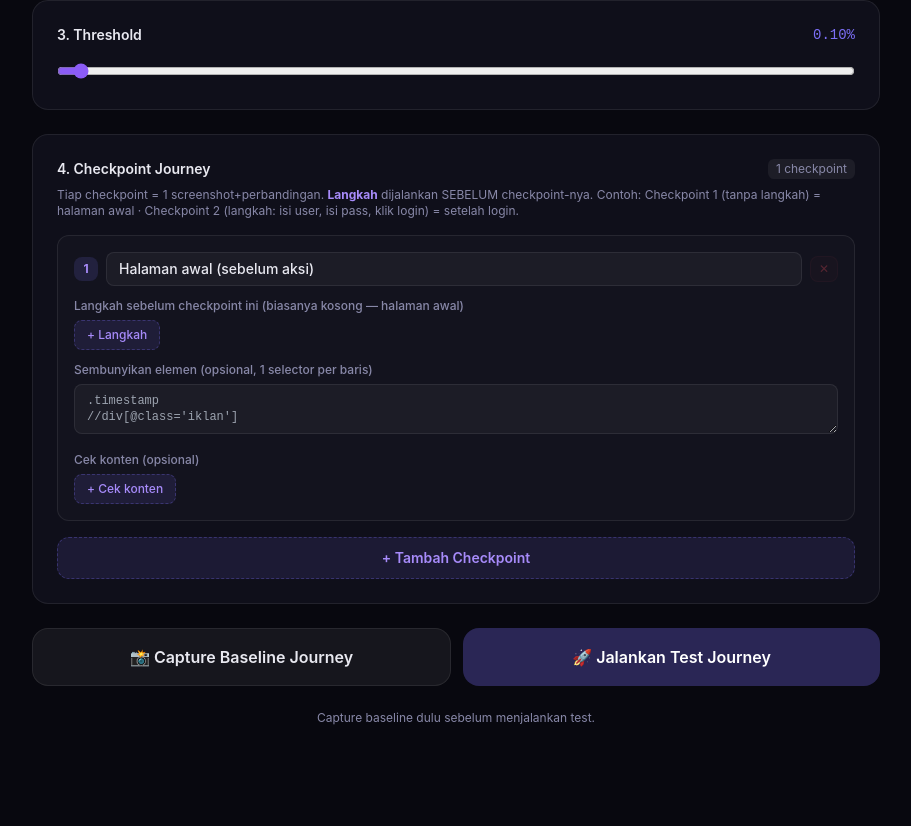
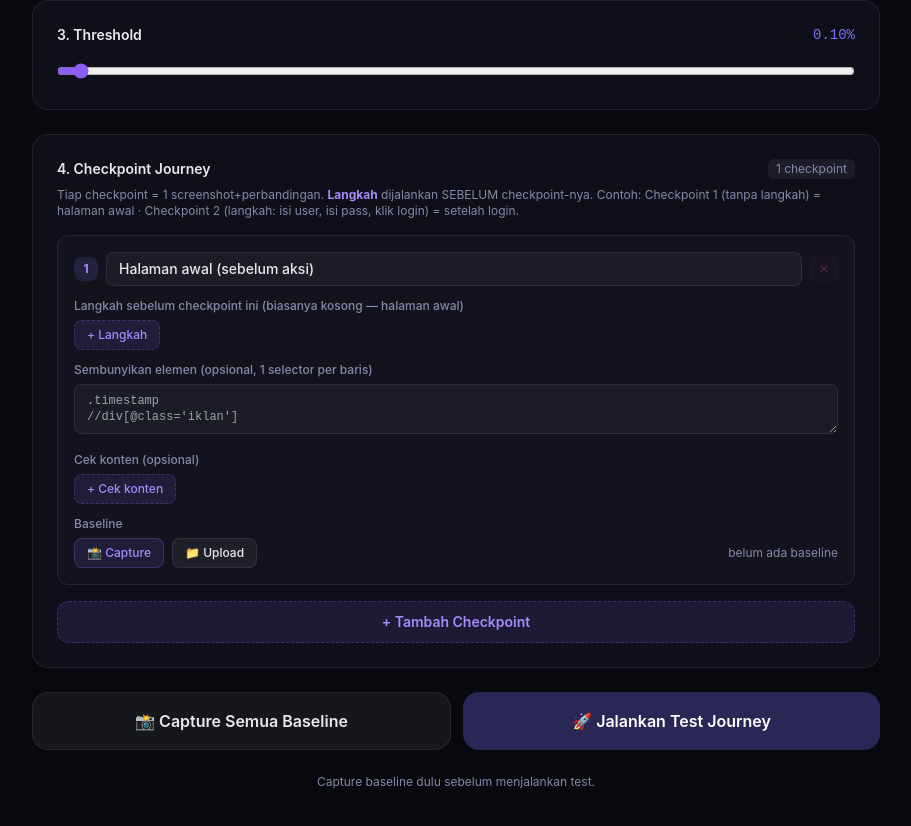
Before and after one commit to raswan010100/vrt-web, a Next.js app: page / in a window 1280 px wide. Shown: the part 507-1333 px from the top of the page, without its empty margins (184-1095 px from the left). Before the commit the page ends 1281 px from the top, so only its background shows below. Built offline with nearby package versions, Linux system fonts and the light colour scheme.

Commit message:
feat: kelola baseline per checkpoint (capture/upload/hapus)

```diff
--- a/src/app/page.tsx
+++ b/src/app/page.tsx
@@ -223,6 +223,7 @@ export default function Home() {
   const [result, setResult] = useState<JourneyReportData | null>(null);
   const [error, setError] = useState<string | null>(null);
   const [busy, setBusy] = useState<'' | 'capture' | 'test'>('');
+  const [capturingId, setCapturingId] = useState<string | null>(null);
   const [loadingMsg, setLoadingMsg] = useState('');
 
   const [url, setUrl] = useState('');
@@ -238,6 +239,50 @@ export default function Home() {
   const updateCp = (id: string, patch: Partial<CheckpointUI>) => setCheckpoints((prev) => prev.map((c) => (c.id === id ? { ...c, ...patch } : c)));
   const removeCp = (id: string) => setCheckpoints((prev) => (prev.length > 1 ? prev.filter((c) => c.id !== id) : prev));
   const addCp = () => setCheckpoints((prev) => [...prev, newCheckpoint(prev.length + 1)]);
+
+  // ── Baseline per checkpoint ────────────────────────────────────────────────
+
+  /** Capture baseline 1 checkpoint: jalankan journey s/d checkpoint ini, ambil shot terakhir. */
+  async function captureOne(id: string) {
+    const v = validateBasics();
+    if (v) { setError(v); return; }
+    const idx = checkpoints.findIndex((c) => c.id === id);
+    if (idx < 0) return;
+    setCapturingId(id);
+    setError(null);
+    try {
+      const slice = checkpoints.slice(0, idx + 1);
+      const res = await fetch('/api/capture', {
+        method: 'POST',
+        headers: { 'Content-Type': 'application/json' },
+        body: JSON.stringify({
+          url: url.trim(),
+          width: viewport.width,
+          height: viewport.height,
+          checkpoints: slice.map((c) => ({ name: c.name, steps: cleanSteps(c.steps), hideSelectors: parseHide(c.hide) })),
+        }),
+      });
+      const data = await res.json();
+      if (!res.ok) throw new Error(data.error || 'Gagal capture baseline.');
+      const shot = data.shots[idx];
+      if (shot) updateCp(id, { baseline: shot });
+    } catch (err) {
+      setError(err instanceof Error ? err.message : 'Gagal capture baseline checkpoint.');
+    } finally {
+      setCapturingId(null);
+    }
+  }
+
+  /** Upload baseline manual dari file lokal. */
+  function uploadOne(id: string, file: File) {
+    if (!file.type.startsWith('image/')) { setError('File baseline harus berupa gambar (PNG/JPG).'); return; }
+    setError(null);
+    const reader = new FileReader();
+    reader.onload = (e) => updateCp(id, { baseline: e.target?.result as string });
+    reader.readAsDataURL(file);
+  }
+
+  const clearOne = (id: string) => updateCp(id, { baseline: null });
 
   function validateBasics(): string | null {
     if (!url.trim() || !url.startsWith('http')) return 'URL harus dimulai dengan http:// atau https://';
@@ -405,7 +450,6 @@ export default function Home() {
                       <span className="w-6 h-6 rounded-lg inline-flex items-center justify-center text-xs font-bold" style={{ background: 'rgba(124,111,247,0.15)', color: '#a78bfa' }}>{idx + 1}</span>
                       <input type="text" value={c.name} onChange={(e) => updateCp(c.id, { name: e.target.value })} placeholder="Nama checkpoint"
                         className="flex-1 rounded-lg px-3 py-1.5 text-sm font-medium outline-none" style={inputStyle} />
-                      {c.baseline && <span className="text-xs px-2 py-0.5 rounded" style={{ background: 'rgba(34,212,122,0.1)', color: '#22d47a', border: '1px solid rgba(34,212,122,0.2)' }}>baseline ✓</span>}
                       <button type="button" onClick={() => removeCp(c.id)} disabled={checkpoints.length === 1}
                         className="px-2 py-1 rounded-lg text-xs" style={{ color: '#f04f5c', background: 'rgba(240,79,92,0.08)', border: '1px solid rgba(240,79,92,0.15)', opacity: checkpoints.length === 1 ? 0.3 : 1 }}>✕</button>
                     </div>
@@ -420,11 +464,29 @@ export default function Home() {
                     <div className="text-xs font-medium mt-3 mb-1.5" style={{ color: 'var(--muted)' }}>Cek konten (opsional)</div>
                     <AssertionEditor items={c.assertions} onChange={(a) => updateCp(c.id, { assertions: a })} />
 
+                    <div className="text-xs font-medium mt-3 mb-1.5" style={{ color: 'var(--muted)' }}>Baseline</div>
+                    <div className="flex flex-wrap items-center gap-2">
+                      <button type="button" onClick={() => captureOne(c.id)} disabled={capturingId !== null || busy !== ''}
+                        className="text-xs px-3 py-1.5 rounded-lg font-medium" style={{ background: 'rgba(124,111,247,0.12)', color: '#a78bfa', border: '1px solid rgba(124,111,247,0.25)', cursor: capturingId || busy ? 'not-allowed' : 'pointer', opacity: capturingId === c.id ? 0.7 : 1 }}>
+                        {capturingId === c.id ? '⏳ Capturing...' : '📸 Capture'}
+                      </button>
+                      <label className="text-xs px-3 py-1.5 rounded-lg font-medium cursor-pointer" style={{ background: 'rgba(255,255,255,0.05)', color: 'var(--text)', border: '1px solid var(--border)' }}>
+                        📁 Upload
+                        <input type="file" accept="image/*" className="hidden"
+                          onChange={(e) => { const f = e.target.files?.[0]; if (f) uploadOne(c.id, f); e.target.value = ''; }} />
+                      </label>
+                      {c.baseline && (
+                        <button type="button" onClick={() => clearOne(c.id)}
+                          className="text-xs px-3 py-1.5 rounded-lg font-medium" style={{ background: 'rgba(240,79,92,0.08)', color: '#f04f5c', border: '1px solid rgba(240,79,92,0.2)' }}>
+                          ✕ Hapus
+                        </button>
+                      )}
+                      <span className="text-xs ml-auto" style={{ color: c.baseline ? '#22d47a' : 'var(--muted)' }}>
+                        {c.baseline ? 'baseline ✓' : 'belum ada baseline'}
+                      </span>
+                    </div>
                     {c.baseline && (
-                      <div className="mt-3">
-                        <div className="text-xs mb-1" style={{ color: 'var(--muted)' }}>Preview baseline:</div>
-                        <img src={c.baseline} alt="baseline" className="w-full rounded-lg" style={{ border: '1px solid var(--border)', maxHeight: 180, objectFit: 'contain', objectPosition: 'top', background: '#0a0a14' }} />
-                      </div>
+                      <img src={c.baseline} alt="baseline" className="w-full rounded-lg mt-2" style={{ border: '1px solid var(--border)', maxHeight: 180, objectFit: 'contain', objectPosition: 'top', background: '#0a0a14' }} />
                     )}
                   </div>
                 ))}
@@ -437,11 +499,11 @@ export default function Home() {
 
             {/* Actions */}
             <div className="flex flex-col sm:flex-row gap-3">
-              <button type="button" onClick={captureBaselines} disabled={busy !== ''}
-                className="flex-1 py-4 rounded-2xl text-base font-semibold" style={{ background: 'rgba(255,255,255,0.06)', border: '1px solid var(--border)', color: 'var(--text)', cursor: busy ? 'not-allowed' : 'pointer' }}>
-                {busy === 'capture' ? '⏳ Meng-capture journey...' : '📸 Capture Baseline Journey'}
+              <button type="button" onClick={captureBaselines} disabled={busy !== '' || capturingId !== null}
+                className="flex-1 py-4 rounded-2xl text-base font-semibold" style={{ background: 'rgba(255,255,255,0.06)', border: '1px solid var(--border)', color: 'var(--text)', cursor: busy || capturingId ? 'not-allowed' : 'pointer' }}>
+                {busy === 'capture' ? '⏳ Meng-capture journey...' : '📸 Capture Semua Baseline'}
               </button>
-              <button type="button" onClick={runTest} disabled={busy !== '' || !baselinesReady}
+              <button type="button" onClick={runTest} disabled={busy !== '' || capturingId !== null || !baselinesReady}
                 className="flex-1 py-4 rounded-2xl text-base font-semibold text-white" style={{ background: baselinesReady ? 'linear-gradient(135deg,#7c6ff7,#5b8ef0)' : 'rgba(124,111,247,0.3)', boxShadow: baselinesReady ? '0 4px 24px rgba(124,111,247,0.4)' : 'none', cursor: busy || !baselinesReady ? 'not-allowed' : 'pointer' }}>
                 🚀 Jalankan Test Journey
               </button>
```
Also changed, not shown: 1 other file (tests, documents, lock files or other folders).
